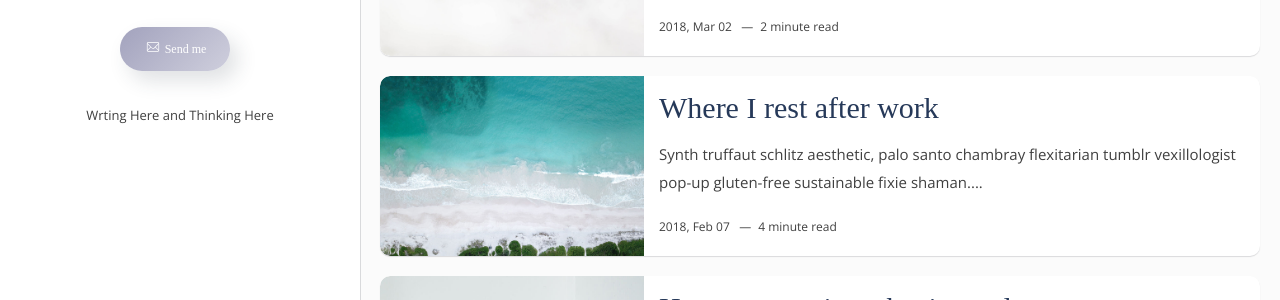
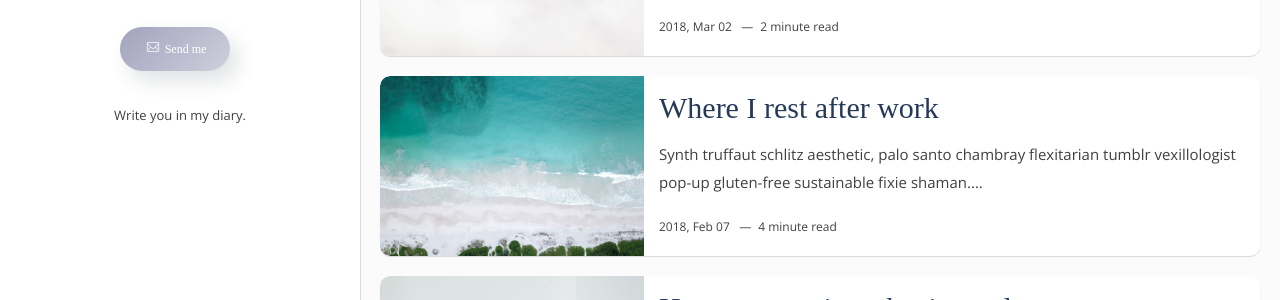
Before and after one commit to bibibibibit/bibibibibit.github.io, a Jekyll site: the page built from index.html, in a window 1280 px wide. Shown: the part 203-503 px from the top of the page. Built offline with Jekyll 4.4.1, drawn with Linux system fonts in a browser that asks for light colours; some web fonts are replaced; the list of posts is cut into pages by our own code; part of the change alters nothing that is shown.

Commit message:
Update _config.yml

```diff
--- a/_config.yml
+++ b/_config.yml
@@ -1,5 +1,5 @@
-title: Welcome to Bote BLOG
-description: Write you in my diary.
+title: BOTE
+description: My BLLLOOOOG!
 baseurl:  # the subpath of your site, e.g. /blog
 url: "bibibibibit.github.io" # the base hostname & protocol for your site, e.g. http://example.com
 
@@ -9,7 +9,7 @@ author-image:   1.png
 author-job:     Student
 author-email:   117010408@link.cuhk.edu.cn # Add your email for contant form.
 author-school: the Chinese University of Hong Kong - Shenzhen # Add your twitter account
-about-author:   Wrting Here and Thinking Here
+about-author:   Write you in my diary.
 
 # Social settings
 social-twitter:   bibibibibit
```
